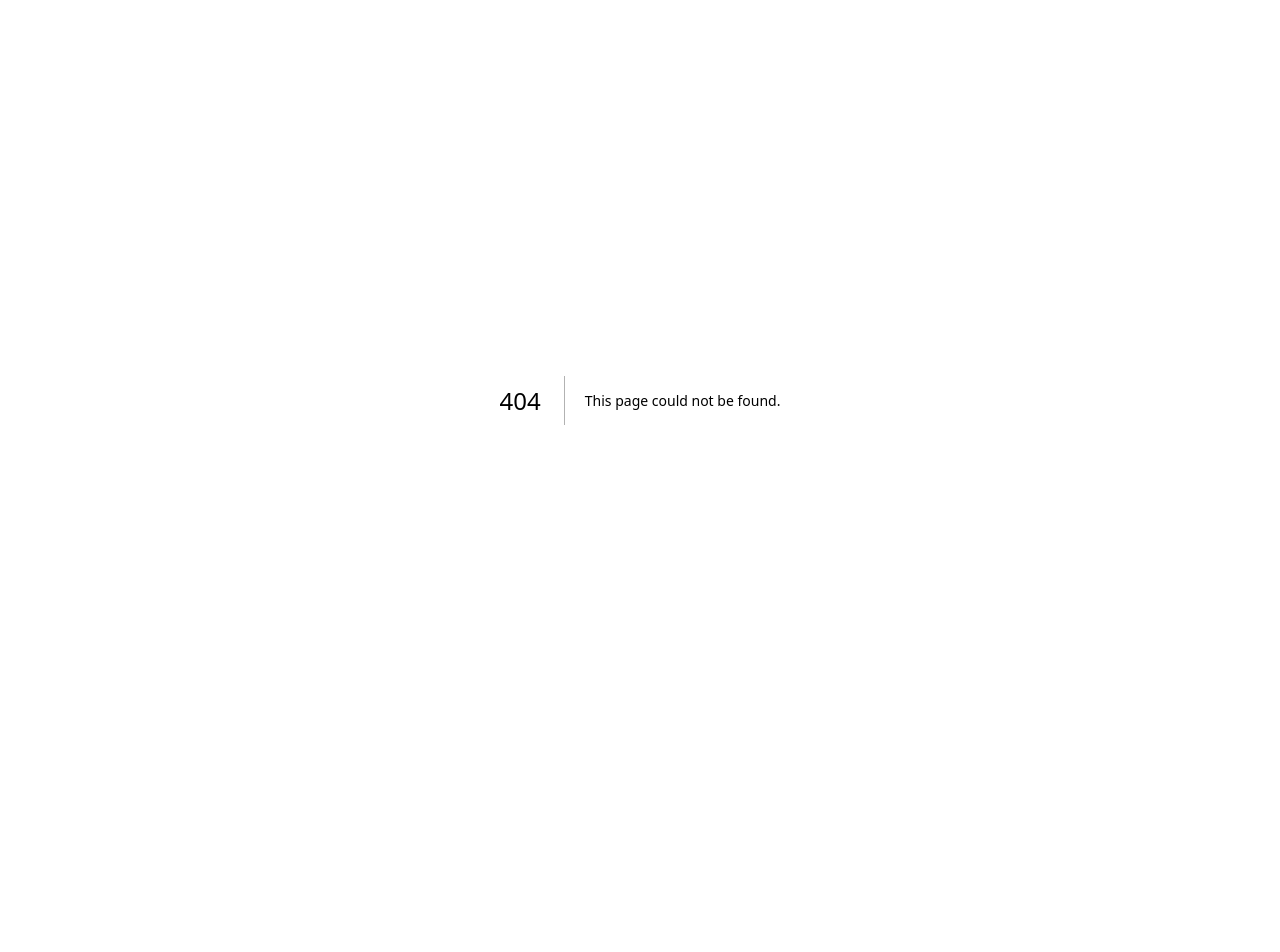
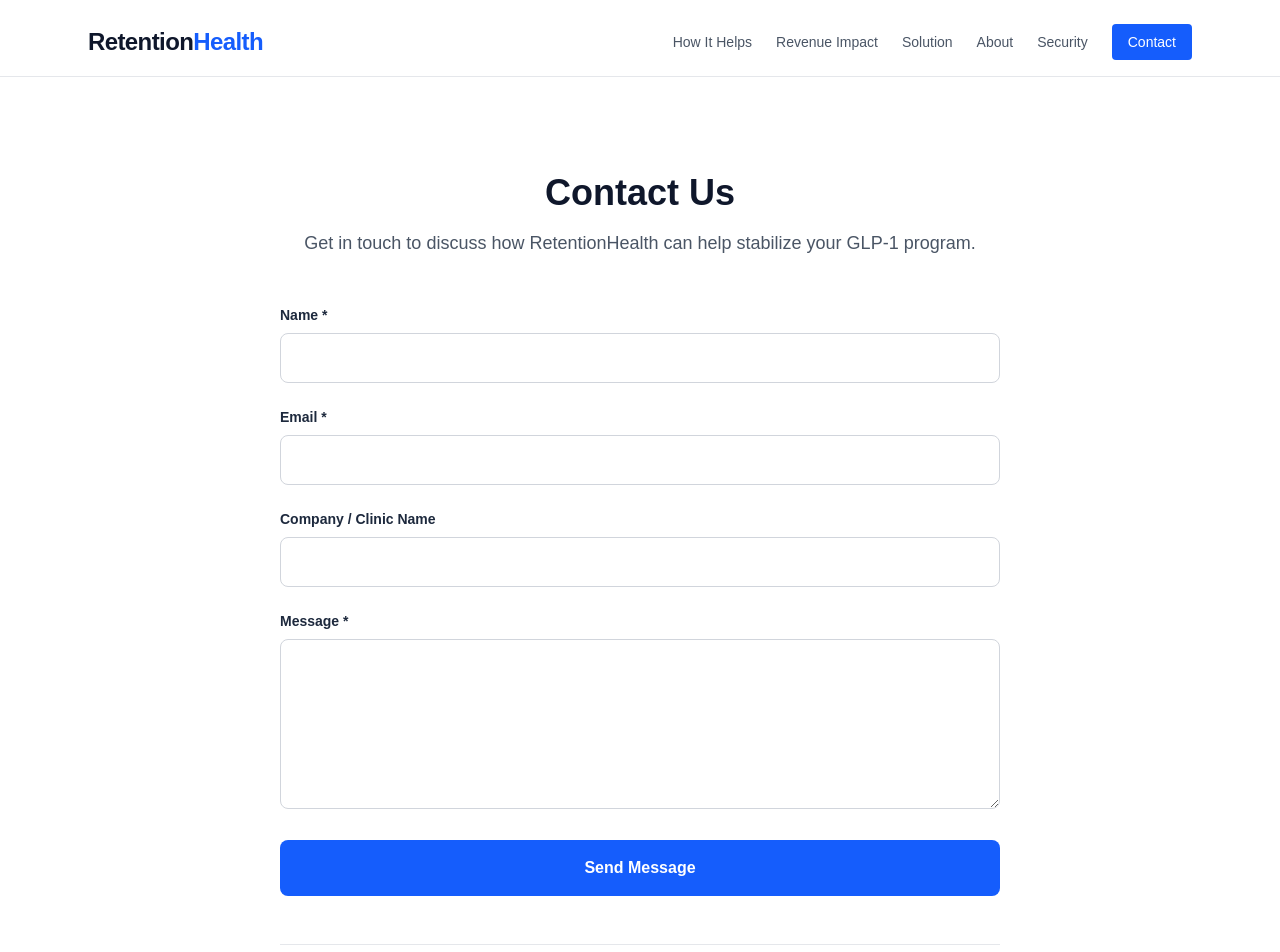
Before and after one commit to Vicsicard/retentionhealth, a Next.js app: page /contact in a window 1280 px wide. Before the commit this address had no page. Shown: the top 952 px of the page. Before the commit the page ends 800 px from the top, so only its background shows below. Built offline with nearby package versions, Linux system fonts and the light colour scheme.

Commit message:
Add contact page with form and update Header Contact link to /contact route

```diff
--- /dev/null
+++ b/app/(main)/contact/page.tsx
@@ -0,0 +1,140 @@
+'use client';
+
+import { useState } from 'react';
+
+export default function ContactPage() {
+  const [formData, setFormData] = useState({
+    name: '',
+    email: '',
+    company: '',
+    message: '',
+  });
+  const [isSubmitting, setIsSubmitting] = useState(false);
+  const [isSubmitted, setIsSubmitted] = useState(false);
+
+  const handleSubmit = async (e: React.FormEvent) => {
+    e.preventDefault();
+    setIsSubmitting(true);
+
+    try {
+      const response = await fetch('/api/contact', {
+        method: 'POST',
+        headers: { 'Content-Type': 'application/json' },
+        body: JSON.stringify(formData),
+      });
+
+      if (response.ok) {
+        setIsSubmitted(true);
+        setFormData({ name: '', email: '', company: '', message: '' });
+      } else {
+        alert('Failed to send message. Please email us directly at contact@retentionhealth.com');
+      }
+    } catch (error) {
+      alert('Failed to send message. Please email us directly at contact@retentionhealth.com');
+    } finally {
+      setIsSubmitting(false);
+    }
+  };
+
+  return (
+    <div className="bg-white py-16 sm:py-24">
+      <div className="max-w-3xl mx-auto px-4 sm:px-6">
+        <div className="text-center mb-12">
+          <h1 className="text-4xl font-bold text-slate-900 mb-4">Contact Us</h1>
+          <p className="text-lg text-gray-600">
+            Get in touch to discuss how RetentionHealth can help stabilize your GLP-1 program.
+          </p>
+        </div>
+
+        {isSubmitted ? (
+          <div className="bg-green-50 border-2 border-green-200 rounded-lg p-8 text-center">
+            <div className="w-16 h-16 bg-green-100 rounded-full flex items-center justify-center mx-auto mb-4">
+              <svg className="w-8 h-8 text-green-600" fill="none" stroke="currentColor" viewBox="0 0 24 24">
+                <path strokeLinecap="round" strokeLinejoin="round" strokeWidth={2} d="M5 13l4 4L19 7" />
+              </svg>
+            </div>
+            <h2 className="text-2xl font-bold text-slate-900 mb-2">Message Sent!</h2>
+            <p className="text-gray-700">
+              We&apos;ll get back to you within 24 hours at the email you provided.
+            </p>
+          </div>
+        ) : (
+          <form onSubmit={handleSubmit} className="space-y-6">
+            <div>
+              <label htmlFor="name" className="block text-sm font-semibold text-slate-800 mb-2">
+                Name *
+              </label>
+              <input
+                type="text"
+                id="name"
+                required
+                value={formData.name}
+                onChange={(e) => setFormData({ ...formData, name: e.target.value })}
+                className="w-full px-4 py-3 border border-gray-300 rounded-lg focus:ring-2 focus:ring-blue-500 focus:border-transparent"
+              />
+            </div>
+
+            <div>
+              <label htmlFor="email" className="block text-sm font-semibold text-slate-800 mb-2">
+                Email *
+              </label>
+              <input
+                type="email"
+                id="email"
+                required
+                value={formData.email}
+                onChange={(e) => setFormData({ ...formData, email: e.target.value })}
+                className="w-full px-4 py-3 border border-gray-300 rounded-lg focus:ring-2 focus:ring-blue-500 focus:border-transparent"
+              />
+            </div>
+
+            <div>
+              <label htmlFor="company" className="block text-sm font-semibold text-slate-800 mb-2">
+                Company / Clinic Name
+              </label>
+              <input
+                type="text"
+                id="company"
+                value={formData.company}
+                onChange={(e) => setFormData({ ...formData, company: e.target.value })}
+                className="w-full px-4 py-3 border border-gray-300 rounded-lg focus:ring-2 focus:ring-blue-500 focus:border-transparent"
+              />
+            </div>
+
+            <div>
+              <label htmlFor="message" className="block text-sm font-semibold text-slate-800 mb-2">
+                Message *
+              </label>
+              <textarea
+                id="message"
+                required
+                rows={6}
+                value={formData.message}
+                onChange={(e) => setFormData({ ...formData, message: e.target.value })}
+                className="w-full px-4 py-3 border border-gray-300 rounded-lg focus:ring-2 focus:ring-blue-500 focus:border-transparent"
+              />
+            </div>
+
+            <button
+              type="submit"
+              disabled={isSubmitting}
+              className="w-full bg-blue-600 text-white px-8 py-4 rounded-lg font-semibold hover:bg-blue-700 disabled:bg-gray-300 disabled:cursor-not-allowed transition-colors"
+            >
+              {isSubmitting ? 'Sending...' : 'Send Message'}
+            </button>
+          </form>
+        )}
+
+        <div className="mt-12 pt-8 border-t border-gray-200 text-center">
+          <p className="text-gray-600 mb-2">Or email us directly:</p>
+          <a
+            href="mailto:contact@retentionhealth.com"
+            className="text-blue-600 hover:text-blue-700 font-semibold text-lg"
+          >
+            contact@retentionhealth.com
+          </a>
+        </div>
+      </div>
+    </div>
+  );
+}
--- a/components/Header.tsx
+++ b/components/Header.tsx
@@ -44,12 +44,12 @@
             <Link href="/security" className="text-gray-600 hover:text-gray-900">
               Security
             </Link>
-            <a
-              href="mailto:contact@retentionhealth.com"
+            <Link
+              href="/contact"
               className="bg-blue-600 text-white px-4 py-2 rounded hover:bg-blue-700"
             >
               Contact
-            </a>
+            </Link>
           </nav>
 
           {/* Mobile Menu Button */}
@@ -107,12 +107,13 @@
               >
                 Security
               </Link>
-              <a
-                href="mailto:contact@retentionhealth.com"
+              <Link
+                href="/contact"
                 className="bg-blue-600 text-white px-4 py-3 rounded hover:bg-blue-700 text-center"
+                onClick={() => setMobileMenuOpen(false)}
               >
                 Contact
-              </a>
+              </Link>
             </div>
           </nav>
         )}
```
